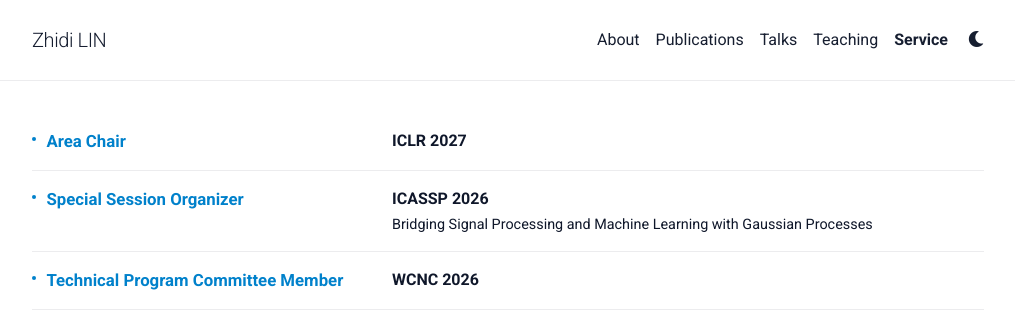
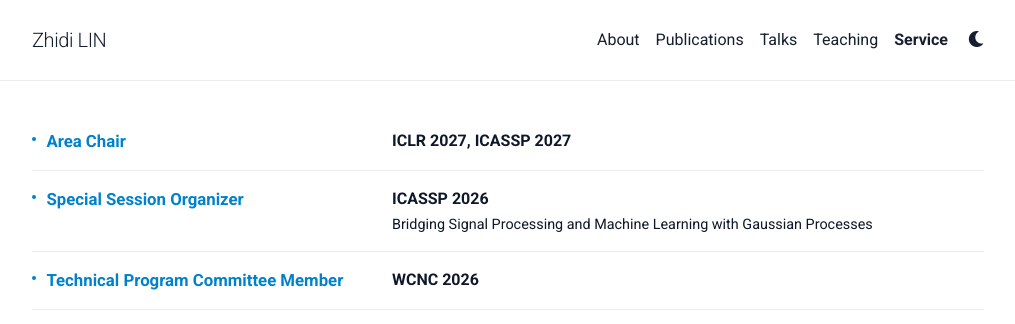
Before and after one commit to Zhidi-Lin/zhidi-lin.github.io, a Jekyll site: the page built from _pages/service.md, in a window 1280 px wide and 984 px high. Shown: the top 324 px of the window, without its empty margins (132-1147 px from the left). Built offline with Jekyll 4.4.1, drawn with Linux system fonts in a browser that asks for light colours; a style sheet for code colours, icons or effects is not loaded.

Commit message:
ICASSP AC 2027

```diff
--- a/_includes/news-items.html
+++ b/_includes/news-items.html
@@ -1,4 +1,5 @@
 <ul style="margin-top: 0; padding-left: 20px;">
+<li><strong>2026.09</strong>: Serving as an Area Chair for <em>ICASSP 2027</em>.</li>
 
 <li><strong>2026.10.02</strong>: Joined <a href="https://www.eduhk.hk/">The Education University of Hong Kong (EdUHK)</a> as an Assistant Professor.</li>
 
--- a/_pages/service.md
+++ b/_pages/service.md
@@ -13,7 +13,7 @@ nav_order: 6
         <ul class="service-list">
           <li>
             <p class="service-type">Area Chair</p>
-            <h3>ICLR 2027</h3>
+            <h3>ICLR 2027, ICASSP 2027</h3>
           </li>
           <li>
             <p class="service-type">Special Session Organizer</p>
```
